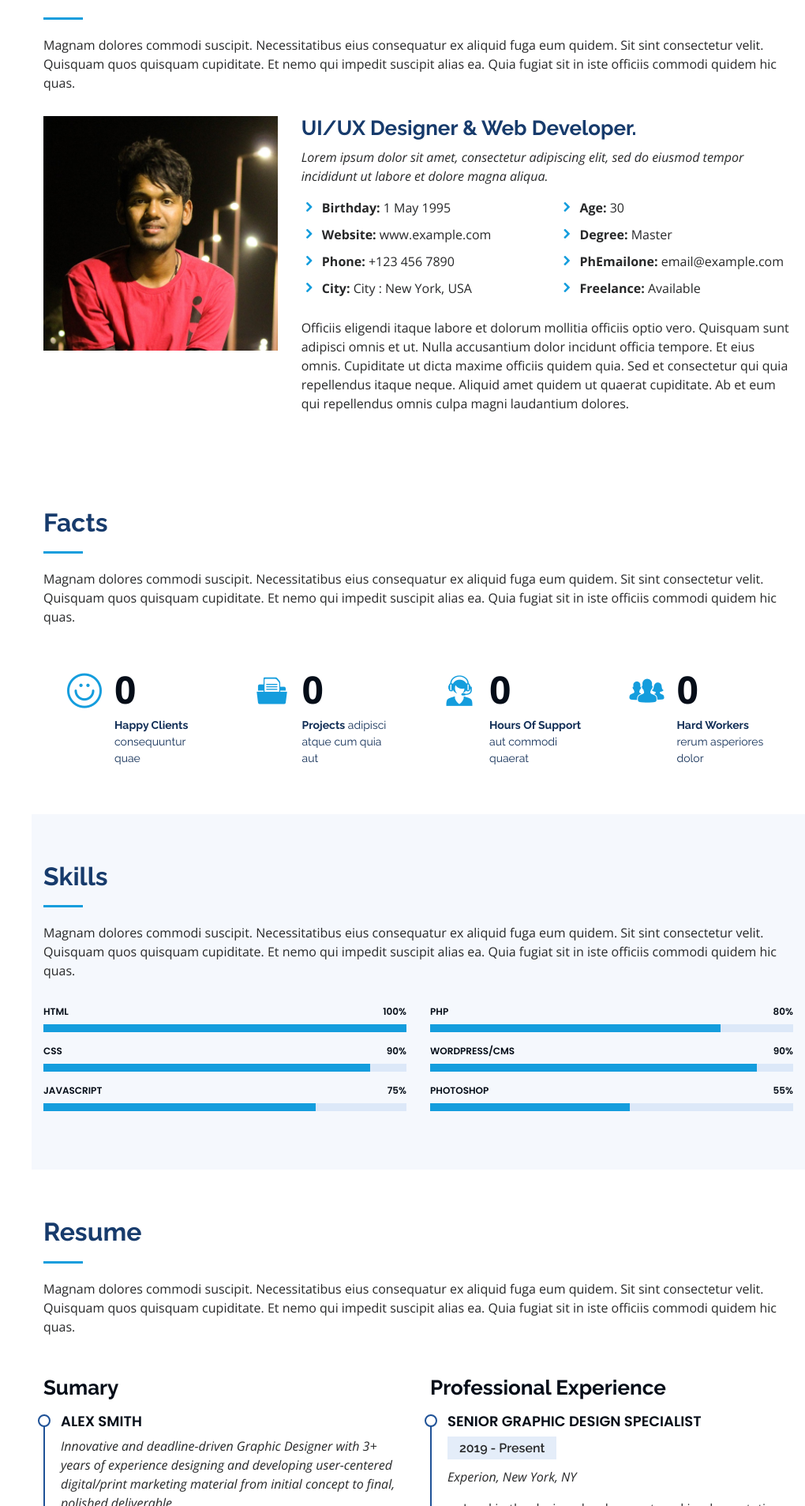
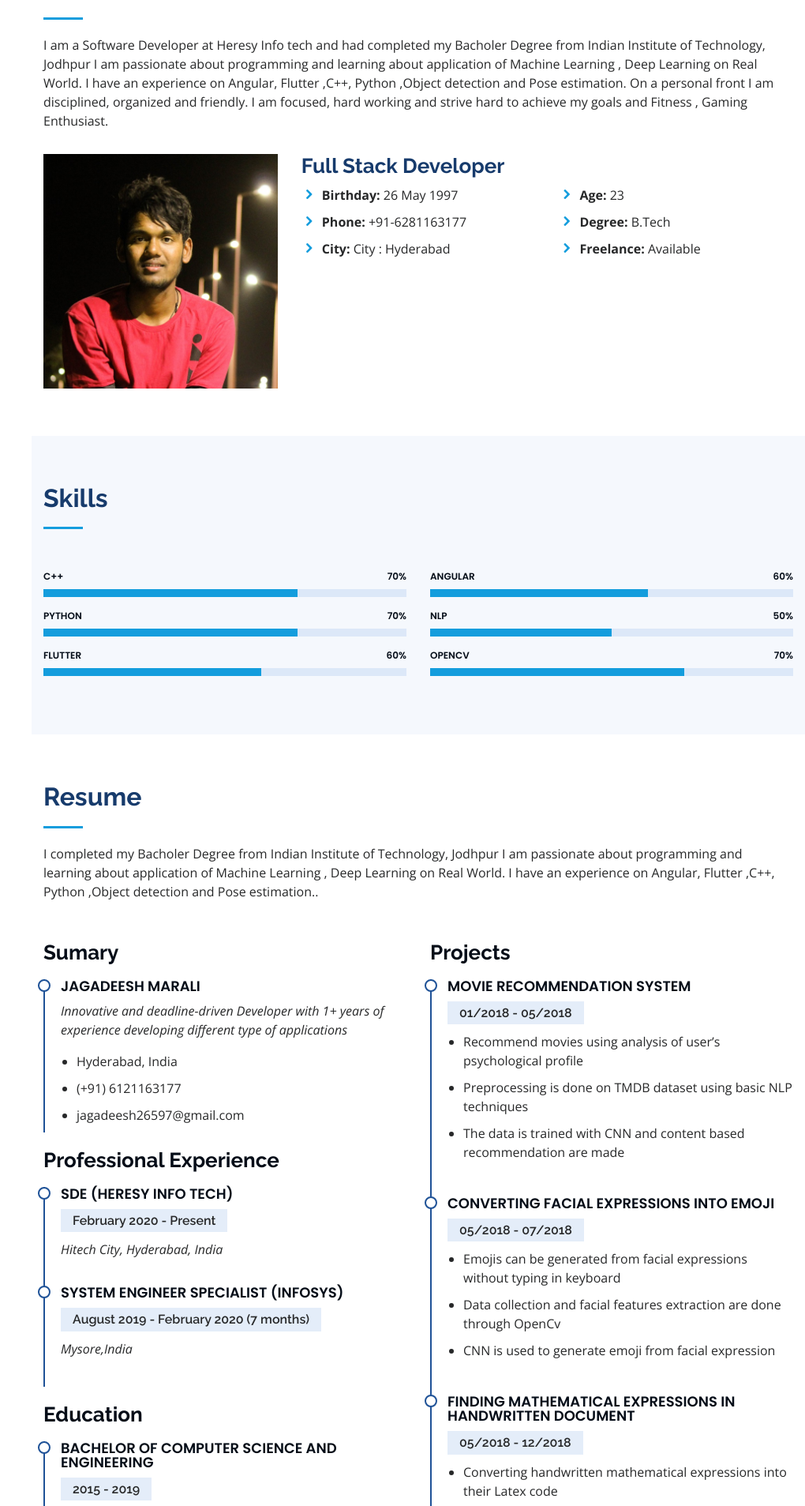
Before and after one commit to JAGDISH0008/AGDISH0008.github.io, an Angular app: page / in a window 1280 px wide. Shown: the part 893-2800 px from the top of the page at 79% size, without its empty margins (260-1280 px from the left). Built offline with nearby package versions, Linux system fonts and the light colour scheme.

Commit message:
profile set

```diff
--- a/src/app/header/header.component.html
+++ b/src/app/header/header.component.html
@@ -8,10 +8,9 @@
       <img src="assets/img/profile-img.jpg" alt="" class="img-fluid rounded-circle">
       <h1 class="text-light"><a href="index.html">Jagadeesh Marali</a></h1>
       <div class="social-links mt-3 text-center">
-        <!-- <a href="#" class="twitter"><i class="bx bxl-twitter"></i></a> -->
         <a href="https://www.facebook.com/marali.jaggu" class="facebook"><i class="bx bxl-facebook"></i></a>
         <a href="https://www.instagram.com/loupsolitaire_45/" class="instagram"><i class="bx bxl-instagram"></i></a>
-        <!-- <a href="#" class="google-plus"><i class="bx bxl-skype"></i></a> -->
+        <a href="https://github.com/JAGDISH0008/" class="google-plus"><i class="bx bxl-github"></i></a>
         <a href="https://www.linkedin.com/in/jagadeesh-marali-53a369142/" class="linkedin"><i class="bx bxl-linkedin"></i></a>
       </div>
     </div>
@@ -21,8 +20,8 @@
         <li class="active"><a href="index.html"><i class="bx bx-home"></i> <span>Home</span></a></li>
         <li><a href="#about"><i class="bx bx-user"></i> <span>About</span></a></li>
         <li><a href="#resume"><i class="bx bx-file-blank"></i> <span>Resume</span></a></li>
-        <li><a href="#portfolio"><i class="bx bx-book-content"></i> Portfolio</a></li>
-        <li><a href="#services"><i class="bx bx-server"></i> Services</a></li>
+        <!-- <li><a href="#portfolio"><i class="bx bx-book-content"></i> Portfolio</a></li> -->
+        <li><a href="#blogs"><i class="bx bx-server"></i> Blogs</a></li>
         <li><a href="#contact"><i class="bx bx-envelope"></i> Contact</a></li>
 
       </ul>
--- a/src/index.html
+++ b/src/index.html
@@ -45,9 +45,13 @@
 
         <div class="section-title">
           <h2>About</h2>
-          <p>Magnam dolores commodi suscipit. Necessitatibus eius consequatur ex aliquid fuga eum quidem. Sit sint
-            consectetur velit. Quisquam quos quisquam cupiditate. Et nemo qui impedit suscipit alias ea. Quia fugiat sit
-            in iste officiis commodi quidem hic quas.</p>
+          <p>I am a Software Developer at Heresy Info tech and had completed my Bacholer Degree from Indian Institute of
+            Technology, Jodhpur
+            I am passionate about programming and learning about application of Machine Learning , Deep Learning on Real
+            World.
+            I have an experience on Angular, Flutter ,C++, Python ,Object detection and Pose estimation.
+            On a personal front I am disciplined, organized and friendly. I am focused, hard working and strive hard to
+            achieve my goals and Fitness , Gaming Enthusiast.</p>
         </div>
 
         <div class="row">
@@ -55,36 +59,36 @@
             <img src="assets/img/profile-img.jpg" class="img-fluid" alt="">
           </div>
           <div class="col-lg-8 pt-4 pt-lg-0 content" data-aos="fade-left">
-            <h3>UI/UX Designer &amp; Web Developer.</h3>
-            <p class="font-italic">
+            <h3>Full Stack Developer</h3>
+            <!-- <p class="font-italic">
               Lorem ipsum dolor sit amet, consectetur adipiscing elit, sed do eiusmod tempor incididunt ut labore et
               dolore
               magna aliqua.
-            </p>
+            </p> -->
             <div class="row">
               <div class="col-lg-6">
                 <ul>
-                  <li><i class="icofont-rounded-right"></i> <strong>Birthday:</strong> 1 May 1995</li>
-                  <li><i class="icofont-rounded-right"></i> <strong>Website:</strong> www.example.com</li>
-                  <li><i class="icofont-rounded-right"></i> <strong>Phone:</strong> +123 456 7890</li>
-                  <li><i class="icofont-rounded-right"></i> <strong>City:</strong> City : New York, USA</li>
+                  <li><i class="icofont-rounded-right"></i> <strong>Birthday:</strong> 26 May 1997</li>
+                  <!-- <li><i class="icofont-rounded-right"></i> <strong>Website:</strong> www.example.com</li> -->
+                  <li><i class="icofont-rounded-right"></i> <strong>Phone:</strong> +91-6281163177</li>
+                  <!-- <li><i class="icofont-rounded-right"></i> <strong>Email:</strong> jagadeesh26597@gmail.com</li> -->
+                  <li><i class="icofont-rounded-right"></i> <strong>City:</strong> City : Hyderabad</li>
                 </ul>
               </div>
               <div class="col-lg-6">
                 <ul>
-                  <li><i class="icofont-rounded-right"></i> <strong>Age:</strong> 30</li>
-                  <li><i class="icofont-rounded-right"></i> <strong>Degree:</strong> Master</li>
-                  <li><i class="icofont-rounded-right"></i> <strong>PhEmailone:</strong> email@example.com</li>
+                  <li><i class="icofont-rounded-right"></i> <strong>Age:</strong> 23</li>
+                  <li><i class="icofont-rounded-right"></i> <strong>Degree:</strong> B.Tech</li>
                   <li><i class="icofont-rounded-right"></i> <strong>Freelance:</strong> Available</li>
                 </ul>
               </div>
             </div>
-            <p>
+            <!-- <p>
               Officiis eligendi itaque labore et dolorum mollitia officiis optio vero. Quisquam sunt adipisci omnis et
               ut. Nulla accusantium dolor incidunt officia tempore. Et eius omnis.
               Cupiditate ut dicta maxime officiis quidem quia. Sed et consectetur qui quia repellendus itaque neque.
               Aliquid amet quidem ut quaerat cupiditate. Ab et eum qui repellendus omnis culpa magni laudantium dolores.
-            </p>
+            </p> -->
           </div>
         </div>
 
@@ -92,7 +96,7 @@
     </section><!-- End About Section -->
 
     <!-- ======= Facts Section ======= -->
-    <section id="facts" class="facts">
+    <!-- <section id="facts" class="facts">
       <div class="container">
 
         <div class="section-title">
@@ -139,7 +143,7 @@
         </div>
 
       </div>
-    </section><!-- End Facts Section -->
+    </section>End Facts Section -->
 
     <!-- ======= Skills Section ======= -->
     <section id="skills" class="skills section-bg">
@@ -147,9 +151,6 @@
 
         <div class="section-title">
           <h2>Skills</h2>
-          <p>Magnam dolores commodi suscipit. Necessitatibus eius consequatur ex aliquid fuga eum quidem. Sit sint
-            consectetur velit. Quisquam quos quisquam cupiditate. Et nemo qui impedit suscipit alias ea. Quia fugiat sit
-            in iste officiis commodi quidem hic quas.</p>
         </div>
 
         <div class="row skills-content">
@@ -157,25 +158,25 @@
           <div class="col-lg-6" data-aos="fade-up">
 
             <div class="progress">
-              <span class="skill">HTML <i class="val">100%</i></span>
+              <span class="skill">C++ <i class="val">70%</i></span>
               <div class="progress-bar-wrap">
-                <div class="progress-bar" role="progressbar" aria-valuenow="100" aria-valuemin="0" aria-valuemax="100">
+                <div class="progress-bar" role="progressbar" aria-valuenow="70" aria-valuemin="0" aria-valuemax="100">
                 </div>
               </div>
             </div>
 
             <div class="progress">
-              <span class="skill">CSS <i class="val">90%</i></span>
+              <span class="skill">Python <i class="val">70%</i></span>
               <div class="progress-bar-wrap">
-                <div class="progress-bar" role="progressbar" aria-valuenow="90" aria-valuemin="0" aria-valuemax="100">
+                <div class="progress-bar" role="progressbar" aria-valuenow="70" aria-valuemin="0" aria-valuemax="100">
                 </div>
               </div>
             </div>
 
             <div class="progress">
-              <span class="skill">JavaScript <i class="val">75%</i></span>
+              <span class="skill">Flutter <i class="val">60%</i></span>
               <div class="progress-bar-wrap">
-                <div class="progress-bar" role="progressbar" aria-valuenow="75" aria-valuemin="0" aria-valuemax="100">
+                <div class="progress-bar" role="progressbar" aria-valuenow="60" aria-valuemin="0" aria-valuemax="100">
                 </div>
               </div>
             </div>
@@ -185,25 +186,25 @@
           <div class="col-lg-6" data-aos="fade-up" data-aos-delay="100">
 
             <div class="progress">
-              <span class="skill">PHP <i class="val">80%</i></span>
+              <span class="skill">Angular <i class="val">60%</i></span>
               <div class="progress-bar-wrap">
-                <div class="progress-bar" role="progressbar" aria-valuenow="80" aria-valuemin="0" aria-valuemax="100">
+                <div class="progress-bar" role="progressbar" aria-valuenow="60" aria-valuemin="0" aria-valuemax="100">
                 </div>
               </div>
             </div>
 
             <div class="progress">
-              <span class="skill">WordPress/CMS <i class="val">90%</i></span>
+              <span class="skill">NLP <i class="val">50%</i></span>
               <div class="progress-bar-wrap">
-                <div class="progress-bar" role="progressbar" aria-valuenow="90" aria-valuemin="0" aria-valuemax="100">
+                <div class="progress-bar" role="progressbar" aria-valuenow="50" aria-valuemin="0" aria-valuemax="100">
                 </div>
               </div>
             </div>
 
             <div class="progress">
-              <span class="skill">Photoshop <i class="val">55%</i></span>
+              <span class="skill">OpenCv <i class="val">70%</i></span>
               <div class="progress-bar-wrap">
-                <div class="progress-bar" role="progressbar" aria-valuenow="55" aria-valuemin="0" aria-valuemax="100">
+                <div class="progress-bar" role="progressbar" aria-valuenow="70" aria-valuemin="0" aria-valuemax="100">
                 </div>
               </div>
             </div>
@@ -221,69 +222,103 @@
 
         <div class="section-title">
           <h2>Resume</h2>
-          <p>Magnam dolores commodi suscipit. Necessitatibus eius consequatur ex aliquid fuga eum quidem. Sit sint
-            consectetur velit. Quisquam quos quisquam cupiditate. Et nemo qui impedit suscipit alias ea. Quia fugiat sit
-            in iste officiis commodi quidem hic quas.</p>
+          <p> I completed my Bacholer Degree from Indian Institute of Technology, Jodhpur
+            I am passionate about programming and learning about application of Machine Learning , Deep Learning on Real
+            World.
+            I have an experience on Angular, Flutter ,C++, Python ,Object detection and Pose estimation..</p>
         </div>
 
         <div class="row">
           <div class="col-lg-6" data-aos="fade-up">
             <h3 class="resume-title">Sumary</h3>
             <div class="resume-item pb-0">
-              <h4>Alex Smith</h4>
-              <p><em>Innovative and deadline-driven Graphic Designer with 3+ years of experience designing and
-                  developing user-centered digital/print marketing material from initial concept to final, polished
-                  deliverable.</em></p>
+              <h4>Jagadeesh Marali</h4>
+              <p><em>Innovative and deadline-driven Developer with 1+ years of experience
+                  developing different type of applications
+                </em></p>
               <ul>
-                <li>Portland par 127,Orlando, FL</li>
-                <li>(123) 456-7891</li>
-                <li>alice.barkley@example.com</li>
+                <li>Hyderabad, India</li>
+                <li>(+91) 6121163177</li>
+                <li>jagadeesh26597@gmail.com</li>
               </ul>
             </div>
 
+
+            <h3 class="resume-title">Professional Experience</h3>
+            <div class="resume-item">
+              <h4>SDE (Heresy Info Tech)</h4>
+              <h5>February 2020 - Present</h5>
+              <p><em>Hitech City, Hyderabad, India </em></p>
+            </div>
+            <div class="resume-item">
+              <h4>System Engineer Specialist (Infosys)</h4>
+              <h5>August 2019 - February 2020 (7 months)</h5>
+              <p><em>Mysore,India</em></p>
+            </div>
+
+
+
+
             <h3 class="resume-title">Education</h3>
             <div class="resume-item">
-              <h4>Master of Fine Arts &amp; Graphic Design</h4>
-              <h5>2015 - 2016</h5>
-              <p><em>Rochester Institute of Technology, Rochester, NY</em></p>
-              <p>Qui deserunt veniam. Et sed aliquam labore tempore sed quisquam iusto autem sit. Ea vero voluptatum qui
-                ut dignissimos deleniti nerada porti sand markend</p>
+              <h4>Bachelor of Computer Science And Engineering</h4>
+              <h5>2015 - 2019</h5>
+              <p><em>Indian Institute of Technology Jodhpur, Jodhpur, Rajastan</em></p>
             </div>
             <div class="resume-item">
-              <h4>Bachelor of Fine Arts &amp; Graphic Design</h4>
-              <h5>2010 - 2014</h5>
-              <p><em>Rochester Institute of Technology, Rochester, NY</em></p>
-              <p>Quia nobis sequi est occaecati aut. Repudiandae et iusto quae reiciendis et quis Eius vel ratione eius
-                unde vitae rerum voluptates asperiores voluptatem Earum molestiae consequatur neque etlon sader mart
-                dila</p>
+              <h4>Higher Secondary</h4>
+              <h5>2013 - 2015</h5>
+              <p><em>Sri Chaitanya Junior College, Vijayawada, A.P</em></p>
             </div>
+            <div class="resume-item">
+              <h4>Secondary</h4>
+              <h5>2013</h5>
+              <p><em>Sri Chaitanya Techno Schools, Vijayawada, A.P</em></p>
+            </div>
+
           </div>
           <div class="col-lg-6" data-aos="fade-up" data-aos-delay="100">
-            <h3 class="resume-title">Professional Experience</h3>
+            <h3 class="resume-title">Projects</h3>
             <div class="resume-item">
-              <h4>Senior graphic design specialist</h4>
-              <h5>2019 - Present</h5>
-              <p><em>Experion, New York, NY </em></p>
+              <h4>Movie Recommendation System</h4>
+              <h5>01/2018 - 05/2018</h5>
               <ul>
-                <li>Lead in the design, development, and implementation of the graphic, layout, and production
-                  communication materials</li>
-                <li>Delegate tasks to the 7 members of the design team and provide counsel on all aspects of the
-                  project. </li>
-                <li>Supervise the assessment of all graphic materials in order to ensure quality and accuracy of the
-                  design</li>
-                <li>Oversee the efficient use of production project budgets ranging from $2,000 - $25,000</li>
+                <li>Recommend movies using analysis of user’s psychological profile</li>
+                <li>Preprocessing is done on TMDB dataset using basic NLP
+                  techniques</li>
+                <li>The data is trained with CNN and content based recommendation
+                  are made</li>
               </ul>
             </div>
             <div class="resume-item">
-              <h4>Graphic design specialist</h4>
-              <h5>2017 - 2018</h5>
-              <p><em>Stepping Stone Advertising, New York, NY</em></p>
+              <h4>Converting Facial Expressions Into Emoji</h4>
+              <h5>05/2018 - 07/2018</h5>
               <ul>
-                <li>Developed numerous marketing programs (logos, brochures,infographics, presentations, and
-                  advertisements).</li>
-                <li>Managed up to 5 projects or tasks at a given time while under pressure</li>
-                <li>Recommended and consulted with clients on the most appropriate graphic design</li>
-                <li>Created 4+ design presentations and proposals a month for clients and account managers</li>
+                <li>Emojis can be generated from facial expressions without typing in
+                  keyboard</li>
+                <li>Data collection and facial features extraction are done through
+                  OpenCv</li>
+                <li>CNN is used to generate emoji from facial expression</li>
+              </ul>
+            </div>
+            <div class="resume-item">
+              <h4>Finding Mathematical Expressions In Handwritten
+                Document</h4>
+              <h5>05/2018 - 12/2018</h5>
+              <ul>
+                <li>Converting handwritten mathematical expressions into their Latex code</li>
+                <li>Character Recognition is done through OpenCv and classification
+                  using CNN</li>
+              </ul>
+            </div>
+            <div class="resume-item">
+              <h4>Intranet Chatting System</h4>
+              <h5>01/2019 - 05/2019</h5>
+              <ul>
+                <li>Used to send the Text messages and files in the intranet</li>
+                <li>The messages are sent in the form of Packets and TCP Protocol
+                  is used for sending the packets.</li>
+                <li>Tkinter , Network Protocols are used .</li>
               </ul>
             </div>
           </div>
@@ -292,7 +327,7 @@
       </div>
     </section><!-- End Resume Section -->
 
-    <!-- ======= Portfolio Section ======= -->
+    <!-- ======= Portfolio Section =======
     <section id="portfolio" class="portfolio section-bg">
       <div class="container">
 
@@ -418,20 +453,19 @@
         </div>
 
       </div>
-    </section><!-- End Portfolio Section -->
+    </section> -->
+    <!-- End Portfolio Section -->
 
-    <!-- ======= Services Section ======= -->
-    <section id="services" class="services">
+    <!-- ======= Blogs Section ======= -->
+    <section id="blogs" class="blogs">
       <div class="container">
 
         <div class="section-title">
-          <h2>Services</h2>
-          <p>Magnam dolores commodi suscipit. Necessitatibus eius consequatur ex aliquid fuga eum quidem. Sit sint
-            consectetur velit. Quisquam quos quisquam cupiditate. Et nemo qui impedit suscipit alias ea. Quia fugiat sit
-            in iste officiis commodi quidem hic quas.</p>
+          <h2>Blogs</h2>
+          <p>Yet to come...</p>
         </div>
 
-        <div class="row">
+        <!-- <div class="row">
           <div class="col-lg-4 col-md-6 icon-box" data-aos="fade-up">
             <div class="icon"><i class="icofont-computer"></i></div>
             <h4 class="title"><a href="">Lorem Ipsum</a></h4>
@@ -468,13 +502,13 @@
             <p class="description">Et harum quidem rerum facilis est et expedita distinctio. Nam libero tempore, cum
               soluta nobis est eligendi</p>
           </div>
-        </div>
+        </div> -->
 
       </div>
-    </section><!-- End Services Section -->
+    </section><!-- End Blogs Section -->
 
     <!-- ======= Testimonials Section ======= -->
-    <section id="testimonials" class="testimonials section-bg">
+    <!-- <section id="testimonials" class="testimonials section-bg">
       <div class="container">
 
         <div class="section-title">
@@ -549,7 +583,8 @@
         </div>
 
       </div>
-    </section><!-- End Testimonials Section -->
+    </section> -->
+    <!-- End Testimonials Section -->
 
     <!-- ======= Contact Section ======= -->
     <section id="contact" class="contact">
@@ -557,9 +592,6 @@
 
         <div class="section-title">
           <h2>Contact</h2>
-          <p>Magnam dolores commodi suscipit. Necessitatibus eius consequatur ex aliquid fuga eum quidem. Sit sint
-            consectetur velit. Quisquam quos quisquam cupiditate. Et nemo qui impedit suscipit alias ea. Quia fugiat sit
-            in iste officiis commodi quidem hic quas.</p>
         </div>
 
         <div class="row" data-aos="fade-in">
@@ -569,24 +601,24 @@
               <div class="address">
                 <i class="icofont-google-map"></i>
                 <h4>Location:</h4>
-                <p>A108 Adam Street, New York, NY 535022</p>
+                <p>D:No 2/814, Sharada Nagar , Adoni, Andhra Pradesh (518302)</p>
               </div>
 
               <div class="email">
                 <i class="icofont-envelope"></i>
                 <h4>Email:</h4>
-                <p>info@example.com</p>
+                <p>jagadeesh26597@gmail.com</p>
               </div>
 
               <div class="phone">
                 <i class="icofont-phone"></i>
                 <h4>Call:</h4>
-                <p>+1 5589 55488 55s</p>
+                <p>+91 6281163177</p>
               </div>
 
-              <iframe
+              <!-- <iframe
                 src="https://www.google.com/maps/embed?pb=!1m14!1m8!1m3!1d12097.433213460943!2d-74.0062269!3d40.7101282!3m2!1i1024!2i768!4f13.1!3m3!1m2!1s0x0%3A0xb89d1fe6bc499443!2sDowntown+Conference+Center!5e0!3m2!1smk!2sbg!4v1539943755621"
-                frameborder="0" style="border:0; width: 100%; height: 290px;" allowfullscreen></iframe>
+                frameborder="0" style="border:0; width: 100%; height: 290px;" allowfullscreen></iframe> -->
             </div>
 
           </div>
```
